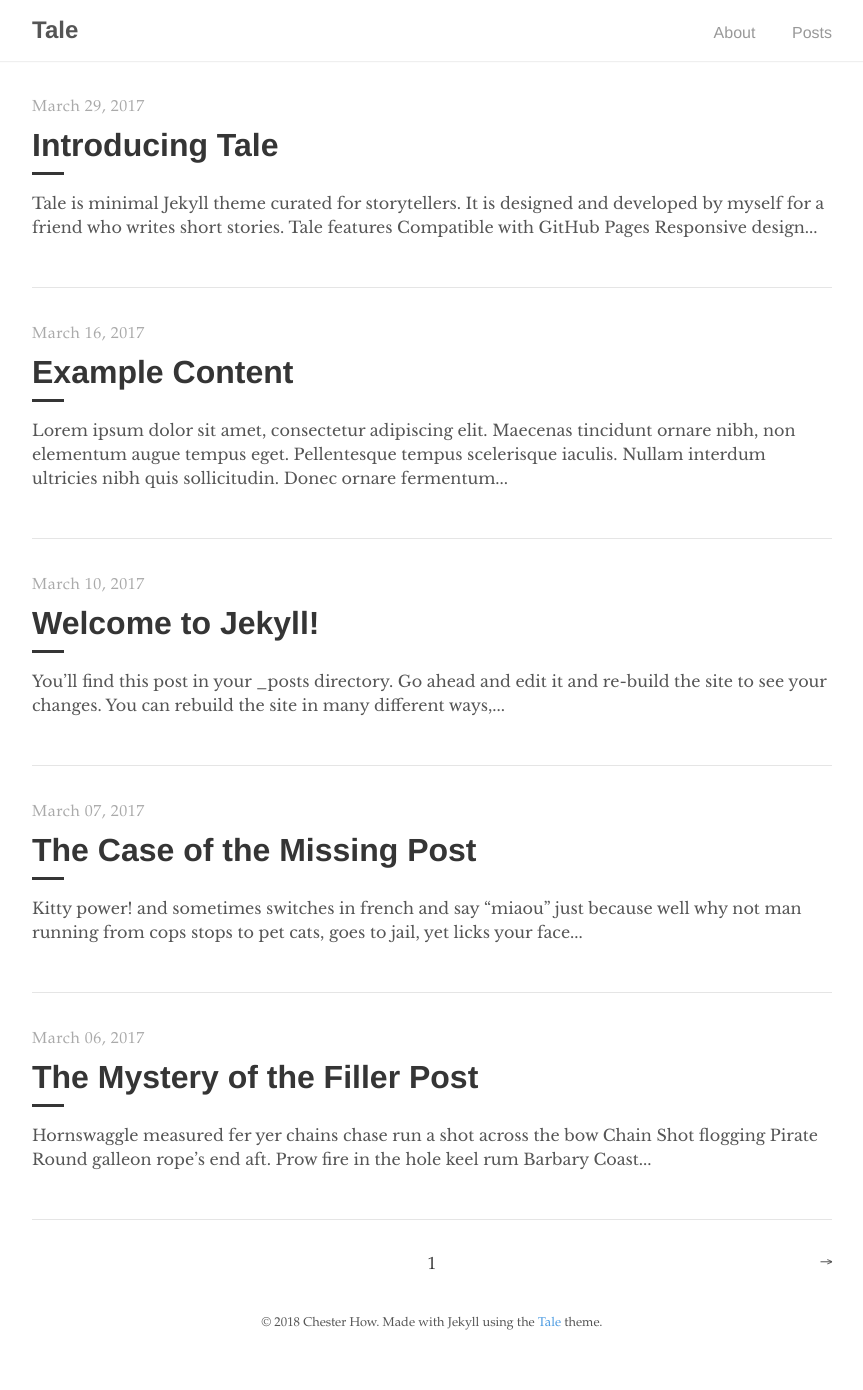
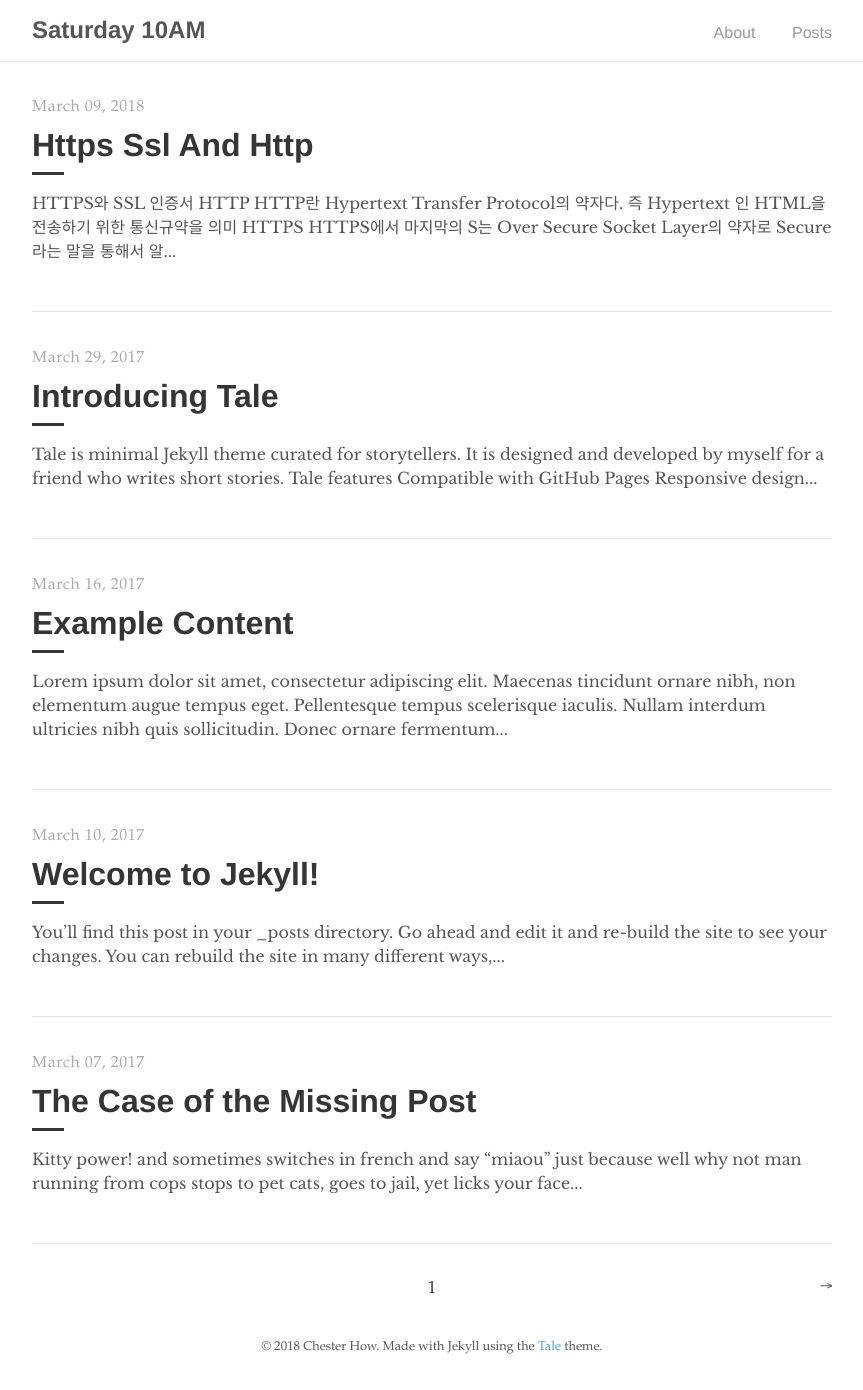
Before and after one commit to Digoro/saturday10am, a Jekyll site: the page built from index.html, in a window 1280 px wide. Shown: the whole page, without its empty margins (208-1071 px from the left). Built offline with Jekyll 4.4.1, drawn with Linux system fonts in a browser that asks for light colours; the list of posts is cut into pages by our own code; before the commit the page ends 1366 px from its top, so only the background shows below that; part of the change alters nothing that is shown.

Commit message:
테마 컨피그 변경 및 첫 포스팅 시도

```diff
--- a/_config.yml
+++ b/_config.yml
@@ -1,8 +1,8 @@
 # Site settings
-title:          Tale
-description:    "Minimal Jekyll theme for storytellers"
-baseurl:        "/tale"
-url:            "https://chesterhow.github.io"
+title:          Saturday 10AM
+description:    "대전 IT/개발 커뮤니티"
+baseurl:        "/"
+url:            "http://sat10am.com"
 
 # Author
 author:
--- /dev/null
+++ b/_posts/2018-03-09-HTTPS-SSL-and-HTTP.md
@@ -0,0 +1,112 @@
+HTTPS와 SSL 인증서
+==================
+
+## HTTP
+HTTP란 Hypertext Transfer Protocol의 약자다. 즉 Hypertext 인 **HTML을 전송하기 위한 통신규약을 의미**
+
+## HTTPS
+HTTPS에서 마지막의 S는 Over Secure Socket Layer의 약자로 Secure라는 말을 통해서 알 수 있듯이 **보안이 강화된 HTTP**
+
+
+## HTTPS와 SSL
+웹이 인터넷 위에서 돌아가는 서비스 중의 하나인 것처럼 **HTTPS도 SSL 프로토콜** 위에서 돌아가는 프로토콜이다.
+
+## SSL과 TLS
+SSL과 TLS는 같은 말이고 네스케이프에 의해 SSL이 발명되고 TLS로 이름을 변경하지만 **SSL이라는 이름이 통상적으로 사용**되고 있다.
+
+## SSL 디지털 인증서
+SSL 인증서는 클라이언트와 서버간의 통신을 제3자가 보증해주는 전자화된 문서
+
+- 통신 내용이 공격자에게 노출되는 것을 막을 수 있다.
+
+- 클라이언트가 접속하려는 서버가 신뢰 할 수 있는 서버인지를 판단할 수 있다.
+
+- 통신 내용의 악의적인 변경을 방지할 수 있다.
+
+
+## SSL의 암호화 종류
+1. 대칭키 방식
+2. 공개키 방식
+
+
+
+_ _ _
+
+
+
+#### 대칭키 방식
+- 암호를 만드는 행위인 **암호화를 할 때 사용하는 일종의 비밀번호**를 **키(key)**라고 한다.
+
+- 키에 따라서 암호화된 결과가 달라지기 때문에 키를 모르면 암호를 푸는 행위인 복호화를 할 수 없다.
+
+-  대칭키는 동일한 키로 암호화와 복호화를 같이 할 수 있는 방식의 암호화 기법을 의미한다.
+
+#### 대칭키 방식의 단점
+- 암호를 주고 받는 사람들 사이에 대칭키를 전달하는 것이 어렵다
+
+- 대칭키가 유출되면 **키를 획득한 공격자는 암호의 내용을 복호화 할 수 있기 때문에** 암호가 무용지물이 된다.
+
+
+
+_ _ _
+#### 공개키 방식
+- **A키로 암호화를 하면 B키로 복호화 할 수 있고, B키로 암호화하면 A키로 복호화 할 수 있는 방식**
+
+- 두개의 키 중 하나를 비공개키(private key, 개인키, 비밀키라고도 부른다)로하고, 나머지를 공개키(public key)로 지정
+
+- 비공개키는 자신만이 가지고 있고, 공개키를 타인에게 제공한다. 공개키를 제공 받은 타인은 공개키를 이용해서 정보를 암호화
+
+- 암호화한 정보를 비공개키를 가지고 있는 사람에게 전송한다.
+
+- 비공개키의 소유자는 이 키를 이용해서 암호화된 정보를 복호화 한다.
+
+- 공개키가 유출된다고해도 비공개키를 모르면 정보를 복호화 할 수 없기 때문에 안전하다.
+
+_ _ _
+#### 전자 서명
+- 공개키 방식의 응용 방식이다.
+
+- 비공개키의 소유자는 비공개키를 이용해서 정보를 암호화 한 후에 공개키와 함께 암호화된 정보를 전송
+
+- 정보와 공개키를 획득한 사람은 공개키를 이용해서 암호화된 정보를 복호화
+
+- 이 과정에서 공개키가 유출된다면 의도하지 않은 공격자에 의해서 데이터가 복호화 될 위험이 있다.
+
+- 데이터가 복호화될 위험에도 위와 같은 작업을 하는 이유는 데이터가 공개키와 쌍을 이루는 비공개키에 의해서 암호화 되었다는 것을 의미하므로 데이터를 제공한 사람의 신원을 보장해주게 되기 때문이다.
+
+
+## SSL 인증서
+
+#### 인증서의 기능
+_ _ _
+1. 클라이언트가 접속한 서버가 신뢰 할 수 있는 서버임을 보장한다.
+2. SSL 통신에 사용할 공개키를 클라이언트에게 제공한다.
+
+
+#### CA
+인증서의 역할은 클라이언트가 접속한 서버가 클라이언트가 의도한 서버가 맞는지 보장하는 역할을 하는데 이 역할을 대신해 맞는 민간 기업들을 CA(Certificate authority)라고 한다.
+
+#### SSL 인증서의 내용
+1. 서비스의 정보 (인증서를 발급한 CA, 서비스의 도메인 등등)
+2. 서버 측 공개키 (공개키의 내용, 공개키의 암호화 방법)
+
+
+_ _ _
+#### SSL 동작 방법
+○ SSL Server Authentication
+
+사용자의 웹브라우저가 상대방의 웹서버를 인증하는 단계이다.
+
+SSL을 지원하는 웹브라우저는 표준 공용키 암호화 기법을 사용하여 서버의 인증서와 공용 ID를 실제로 브라우져가 신뢰하는 인증기관(Trusted CA)으로부터 발급받았는지 여부를 인증하는 기능을 내장하고 있다.
+
+
+○ SSL Client Authentication
+
+웹서버가 자신에게 요청한 클라이언트를 인증하는 단계이다.
+
+서버 인증 시에 사용했던 동일한 기법으로 인증하는데 서버에 내장된 SSL 지원 소프트웨어나 서버 앞에 배치된 SSL 하드웨어는 클라이언트의 인증서와 공용 ID 를 실제로 서버가 신뢰하는 인증기관(Trusted CA)으로부터 발급 받았는지 여부를 인증하는 기능을 내장하고 있다.
+
+
+○ Encrypt Connection
+
+서로에 대한 인증단계 이후 정상적으로 종결되면 클라이언트와 서버사이에 교환되는 모든 데이터는 사적인 내용을 보호하기 위한 암호화를 요구받는다. 또한 SSL커넥션을 통해 암호화된 데이터 역시 전송 중 변경을 방지(Message Integrity)하기 위해 Hash 알고리즘이라고 불리는 기술에 의해 보호된다.
```
